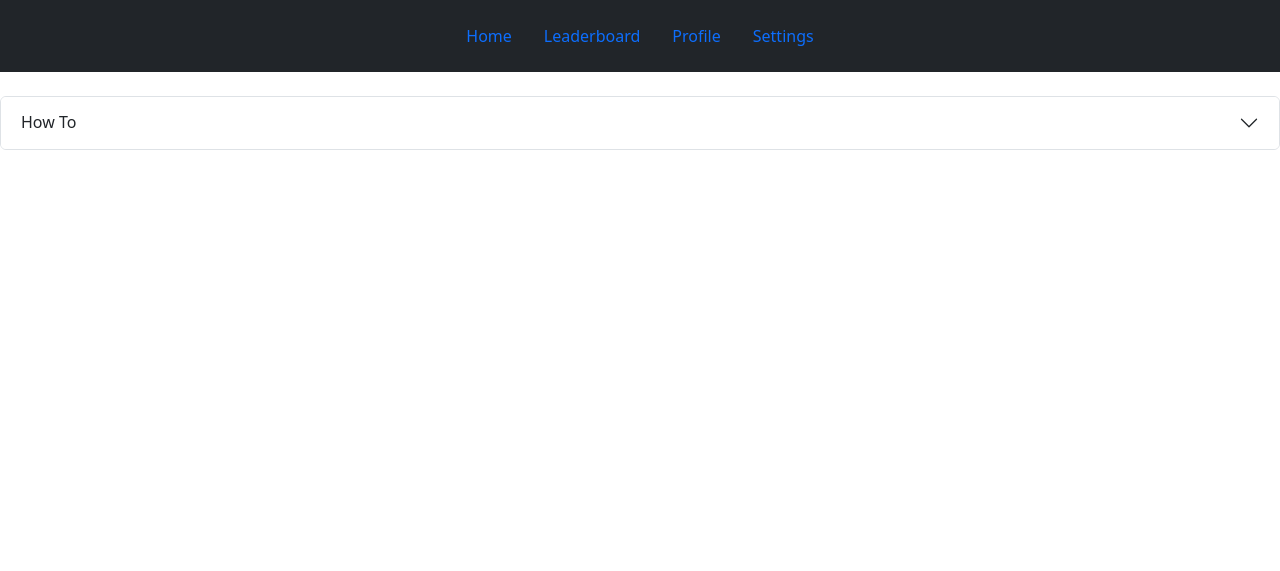
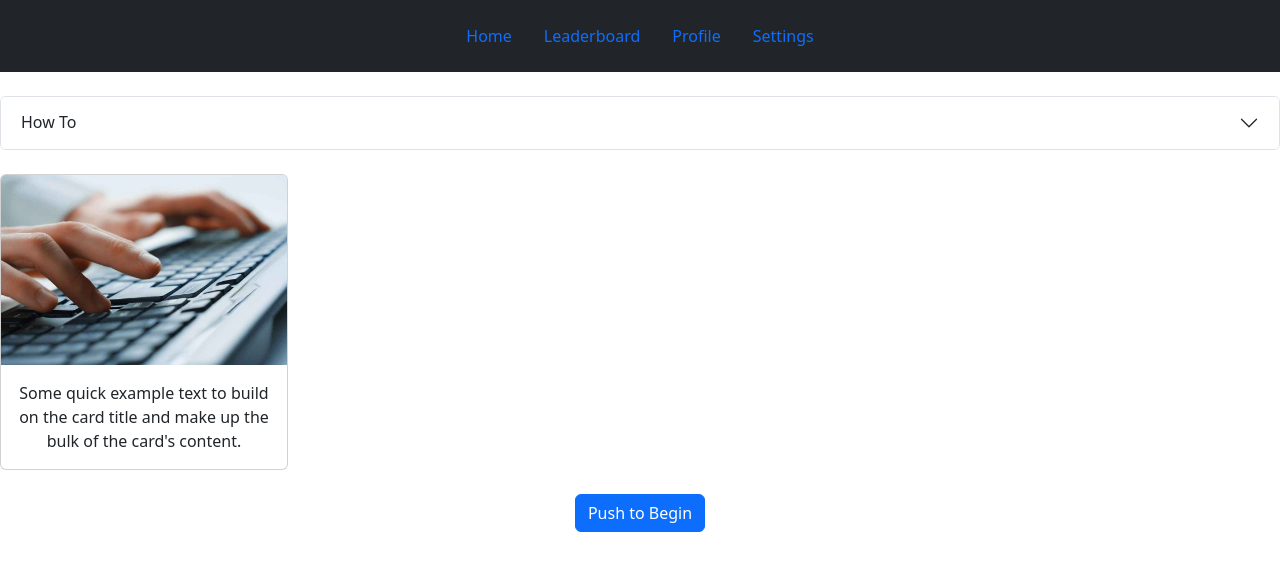
Before and after one commit to StokedTBH/PL_4_Web_Applications, a PHP site: page / in a window 1280 px wide. Shown: the top 571 px of the page. Run offline with PHP 8.4, Linux system fonts and the light colour scheme; style sheets or scripts are compiled from the project's sources.

Commit message:
Added Card and Button

```diff
--- a/HW3/index.html
+++ b/HW3/index.html
@@ -55,6 +55,19 @@ https://stackoverflow.com/questions/20060467/add-active-navigation-class-based-o
         </div>
       </div>
     </div>
+    <br>
+
+    <div class="card" id="openingCard" style="width: 18rem;">
+      <img src="typing_image.png" class="card-img-top" alt="Person typing on keyboard">
+      <div class="card-body">
+        <p class="card-text">Some quick example text to build on the card title and make up the bulk of the card's content.</p>
+      </div>
+    </div>
+    <br>
+
+    <div class="button" id="beginButton">
+      <button type="button" class="btn btn-primary">Push to Begin</button>
+    </div>
 
     <script src="https://cdn.jsdelivr.net/npm/bootstrap@5.3.3/dist/js/bootstrap.bundle.min.js" integrity="sha384-YvpcrYf0tY3lHB60NNkmXc5s9fDVZLESaAA55NDzOxhy9GkcIdslK1eN7N6jIeHz" crossorigin="anonymous"></script>
     <script src="https://cdn.jsdelivr.net/npm/@popperjs/core@2.11.8/dist/umd/popper.min.js" integrity="sha384-I7E8VVD/ismYTF4hNIPjVp/Zjvgyol6VFvRkX/vR+Vc4jQkC+hVqc2pM8ODewa9r" crossorigin="anonymous"></script>
--- a/HW3/styles/custom.less
+++ b/HW3/styles/custom.less
@@ -11,3 +11,12 @@ Must include:
 .accordion-container {
     width: @accordion-width;
 }
+
+#openingCard {
+    width: @accordion-width;
+    text-align: center;
+}
+
+#beginButton {
+    text-align: center;
+}
```
